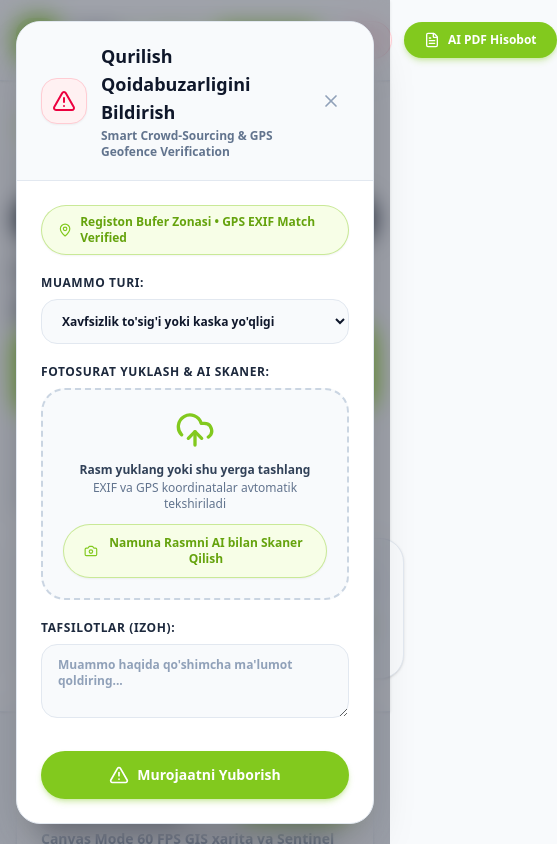
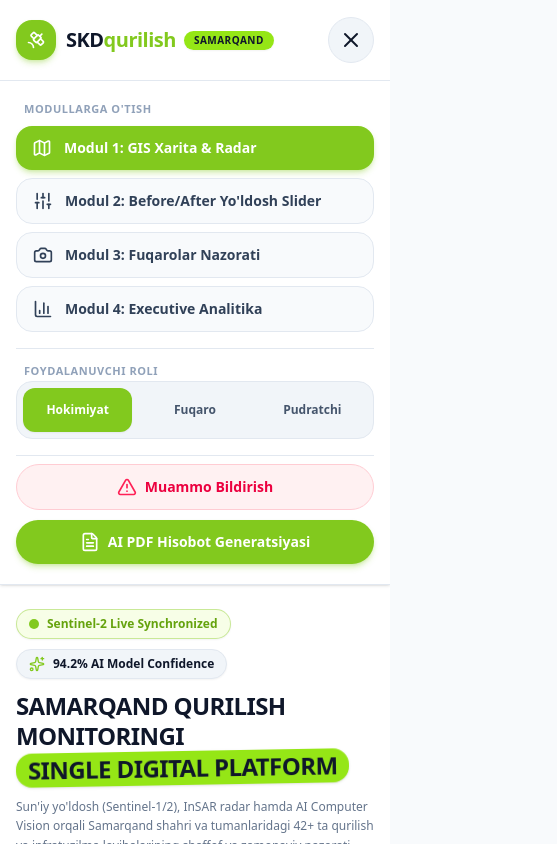
Before and after one commit to FarrukhDev-io/qurilishSKD, a Next.js app in the folder web/: page / in a window 390 px wide. Both pictures are taken after a click on the button "Toggle Mobile Menu". Shown: the top 844 px of the page, 557 px wide, since content can reach past the window. Built offline with nearby package versions, Linux system fonts and the light colour scheme.

Commit message:
feat: make Navbar and HeaderBanner 100% mobile responsive with drawer menu and 44px touch targets

```diff
--- a/web/app/page.tsx
+++ b/web/app/page.tsx
@@ -84,11 +84,11 @@ export default function Home() {
   }, [switchTab]);
 
   return (
-    <div className="min-h-screen bg-[#F8FAFC] text-[#0F172A] flex flex-col font-sans selection:bg-[#82C91E] selection:text-white relative">
+    <div className="min-h-screen bg-[#F8FAFC] text-[#0F172A] flex flex-col font-sans selection:bg-[#82C91E] selection:text-white relative overflow-x-hidden">
 
       {/* FLOATING DEMO TOAST NOTIFICATION BANNER */}
       {toastMessage && (
-        <div className="fixed bottom-6 right-6 z-50 max-w-md bg-[#0F172A] text-white px-5 py-3 rounded-2xl shadow-2xl border border-slate-700 flex items-center space-x-3 animate-bounce">
+        <div className="fixed bottom-6 right-4 sm:right-6 z-50 max-w-sm sm:max-w-md bg-[#0F172A] text-white px-4 sm:px-5 py-3 rounded-2xl shadow-2xl border border-slate-700 flex items-center space-x-3 animate-bounce">
           <div className="p-2 rounded-xl bg-[#82C91E] text-white shrink-0">
             <Info className="w-4 h-4" />
           </div>
@@ -115,7 +115,7 @@ export default function Home() {
       <HeaderBanner />
 
       {/* Main Content Area */}
-      <main className="flex-1 max-w-7xl w-full mx-auto px-4 sm:px-6 lg:px-8 py-8 space-y-8">
+      <main className="flex-1 max-w-7xl w-full mx-auto px-4 sm:px-6 lg:px-8 py-6 sm:py-8 space-y-6 sm:space-y-8">
 
         {/* Dynamic Tab Module Render */}
         {activeTab === 'map' && (
--- a/web/components/layout/HeaderBanner.tsx
+++ b/web/components/layout/HeaderBanner.tsx
@@ -5,17 +5,17 @@ import { Sparkles } from 'lucide-react';
 
 export const HeaderBanner: React.FC = () => {
   return (
-    <div className="bg-white border-b border-slate-200 px-4 py-8 shadow-sm">
+    <div className="bg-white border-b border-slate-200 px-4 py-6 sm:py-8 shadow-sm overflow-x-hidden">
       <div className="max-w-7xl mx-auto space-y-5">
 
         <div className="flex flex-wrap items-center justify-between gap-6">
           <div className="space-y-3 max-w-4xl">
 
             {/* Badges Row: Sentinel-2 Live Pulse & AI Model Confidence */}
-            <div className="flex flex-wrap items-center gap-3">
+            <div className="flex flex-wrap items-center gap-2.5 sm:gap-3">
 
               {/* Sentinel-2 Live Pulse Badge */}
-              <div className="inline-flex items-center space-x-2 px-3.5 py-1.5 rounded-full bg-[#F7FEE7] border border-[#82C91E]/40 text-xs font-extrabold text-[#65A30D] shadow-xs">
+              <div className="inline-flex items-center space-x-2 px-3 py-1.5 rounded-full bg-[#F7FEE7] border border-[#82C91E]/40 text-xs font-extrabold text-[#65A30D] shadow-xs">
                 <span className="flex h-2.5 w-2.5 relative">
                   <span className="animate-ping absolute inline-flex h-full w-full rounded-full bg-[#82C91E] opacity-75"></span>
                   <span className="relative inline-flex rounded-full h-2.5 w-2.5 bg-[#82C91E]"></span>
@@ -24,13 +24,13 @@ export const HeaderBanner: React.FC = () => {
               </div>
 
               {/* 94.2% AI Model Confidence Indicator */}
-              <div className="inline-flex items-center space-x-2 px-3.5 py-1.5 rounded-full bg-slate-100 border border-slate-200 text-xs font-extrabold text-[#0F172A] shadow-xs">
+              <div className="inline-flex items-center space-x-2 px-3 py-1.5 rounded-full bg-slate-100 border border-slate-200 text-xs font-extrabold text-[#0F172A] shadow-xs">
                 <Sparkles className="w-4 h-4 text-[#82C91E]" />
-                <span>94.2% AI Model Confidence (YOLOv8 + InSAR)</span>
+                <span>94.2% AI Model Confidence</span>
               </div>
 
               {/* Demo Keyboard Hotkeys Badge */}
-              <div className="inline-flex items-center space-x-1.5 px-3.5 py-1.5 rounded-full bg-[#0F172A] text-white text-xs font-mono font-bold shadow-sm">
+              <div className="hidden sm:inline-flex items-center space-x-1.5 px-3.5 py-1.5 rounded-full bg-[#0F172A] text-white text-xs font-mono font-bold shadow-sm">
                 <span className="text-[#82C91E]">Hotkeys:</span>
                 <span>[M] Xarita | [S] Slider | [C] Scanner | [A] Analytics</span>
               </div>
@@ -38,33 +38,33 @@ export const HeaderBanner: React.FC = () => {
             </div>
 
             {/* Startup Base Hero Title */}
-            <h2 className="text-3xl sm:text-4xl lg:text-5xl font-extrabold text-[#0F172A] tracking-tight leading-tight">
+            <h2 className="text-2xl sm:text-4xl lg:text-5xl font-extrabold text-[#0F172A] tracking-tight leading-tight">
               SAMARQAND QURILISH MONITORINGI{' '}
-              <span className="inline-block bg-[#95E616] text-[#0F172A] px-3.5 py-1 rounded-2xl shadow-sm transform -rotate-1 hover:rotate-0 transition-transform">
+              <span className="inline-block bg-[#95E616] text-[#0F172A] px-3 py-0.5 sm:px-3.5 sm:py-1 rounded-2xl shadow-sm transform -rotate-1 hover:rotate-0 transition-transform">
                 SINGLE DIGITAL PLATFORM
               </span>
             </h2>
 
-            <p className="text-sm sm:text-base text-[#64748B] font-medium leading-relaxed max-w-3xl">
+            <p className="text-xs sm:text-base text-[#64748B] font-medium leading-relaxed max-w-3xl">
               Sun'iy yo'ldosh (Sentinel-1/2), InSAR radar hamda AI Computer Vision orqali Samarqand shahri va tumanlaridagi 42+ ta qurilish va infratuzilma loyihalarining shaffof va zamonaviy nazorati.
             </p>
           </div>
 
           {/* Quick Executive Metrics Card */}
-          <div className="bg-[#F8FAFC] p-5 rounded-3xl border border-slate-200 shadow-sm flex items-center space-x-5">
-            <div className="text-center px-3">
-              <p className="text-[11px] text-slate-500 font-extrabold uppercase tracking-wider">AI Aniqligi</p>
-              <p className="text-2xl font-extrabold text-[#82C91E] mt-0.5">94.2%</p>
+          <div className="w-full lg:w-auto bg-[#F8FAFC] p-4 sm:p-5 rounded-3xl border border-slate-200 shadow-sm grid grid-cols-3 gap-2 sm:flex sm:items-center sm:space-x-5 text-center">
+            <div className="px-1 sm:px-3">
+              <p className="text-[10px] sm:text-[11px] text-slate-500 font-extrabold uppercase tracking-wider">AI Aniqligi</p>
+              <p className="text-xl sm:text-2xl font-extrabold text-[#82C91E] mt-0.5">94.2%</p>
             </div>
-            <div className="h-10 w-px bg-slate-200"></div>
-            <div className="text-center px-3">
-              <p className="text-[11px] text-slate-500 font-extrabold uppercase tracking-wider">Ob'ektlar Soni</p>
-              <p className="text-2xl font-extrabold text-[#0F172A] mt-0.5">42+ ta</p>
+            <div className="hidden sm:block h-10 w-px bg-slate-200"></div>
+            <div className="px-1 sm:px-3">
+              <p className="text-[10px] sm:text-[11px] text-slate-500 font-extrabold uppercase tracking-wider">Ob'ektlar Soni</p>
+              <p className="text-xl sm:text-2xl font-extrabold text-[#0F172A] mt-0.5">42+ ta</p>
             </div>
-            <div className="h-10 w-px bg-slate-200"></div>
-            <div className="text-center px-3">
-              <p className="text-[11px] text-slate-500 font-extrabold uppercase tracking-wider">Sentinel Pass</p>
-              <p className="text-2xl font-extrabold text-[#65A30D] mt-0.5">154+</p>
+            <div className="hidden sm:block h-10 w-px bg-slate-200"></div>
+            <div className="px-1 sm:px-3">
+              <p className="text-[10px] sm:text-[11px] text-slate-500 font-extrabold uppercase tracking-wider">Sentinel Pass</p>
+              <p className="text-xl sm:text-2xl font-extrabold text-[#65A30D] mt-0.5">154+</p>
             </div>
           </div>
         </div>
--- a/web/components/layout/Navbar.tsx
+++ b/web/components/layout/Navbar.tsx
@@ -1,7 +1,7 @@
 'use client';
 
-import React from 'react';
-import { Satellite, FileText, AlertTriangle } from 'lucide-react';
+import React, { useState } from 'react';
+import { Satellite, FileText, AlertTriangle, Menu, X, Map, Sliders, Camera, BarChart3 } from 'lucide-react';
 import { TabType } from '../../app/page';
 
 export interface NavbarProps {
@@ -21,31 +21,33 @@ export const Navbar: React.FC<NavbarProps> = ({
   onOpenReportModal,
   onOpenPdfModal,
 }) => {
+  const [isMobileMenuOpen, setIsMobileMenuOpen] = useState(false);
+
   return (
-    <header className="sticky top-0 z-50 bg-white/95 backdrop-blur-md border-b border-slate-200 shadow-sm transition-all">
+    <header className="sticky top-0 z-50 bg-white/95 backdrop-blur-md border-b border-slate-200 shadow-sm transition-all overflow-x-hidden">
       <div className="max-w-7xl mx-auto px-4 sm:px-6 lg:px-8">
-        <div className="flex items-center justify-between h-20 gap-4">
+        <div className="flex items-center justify-between h-20 gap-3">
 
           {/* 1. Chap tomonda: Yirik SKDqurilish Logo va Samarqand Pill Badge */}
-          <div className="flex items-center space-x-3 shrink-0">
-            <div className="w-11 h-11 rounded-2xl bg-[#82C91E] flex items-center justify-center shadow-md shadow-[#82C91E]/30 transition-transform hover:scale-105">
-              <Satellite className="w-6 h-6 text-white" />
+          <div className="flex items-center space-x-2.5 sm:space-x-3 shrink-0">
+            <div className="w-10 h-10 sm:w-11 sm:h-11 rounded-2xl bg-[#82C91E] flex items-center justify-center shadow-md shadow-[#82C91E]/30 transition-transform hover:scale-105">
+              <Satellite className="w-5 h-5 sm:w-6 sm:h-6 text-white" />
             </div>
             <div className="flex items-center space-x-2">
-              <h1 className="text-2xl font-extrabold tracking-tight text-[#0F172A]">
+              <h1 className="text-xl sm:text-2xl font-extrabold tracking-tight text-[#0F172A]">
                 SKD<span className="text-[#82C91E]">qurilish</span>
               </h1>
-              <span className="px-3 py-1 text-xs font-black uppercase bg-[#95E616] text-[#0F172A] rounded-full tracking-wider shadow-xs">
+              <span className="px-2.5 py-0.5 sm:px-3 sm:py-1 text-[10px] sm:text-xs font-black uppercase bg-[#95E616] text-[#0F172A] rounded-full tracking-wider shadow-xs">
                 Samarqand
               </span>
             </div>
           </div>
 
-          {/* 2. Markazda: 4 ta toza, yirik va o'qilishi oson navigatsiya havolasi */}
+          {/* 2. Markazda (Desktop >= lg): 4 ta toza, yirik navigatsiya havolasi */}
           <nav className="hidden lg:flex items-center space-x-1.5 bg-slate-100 p-1.5 rounded-full border border-slate-200 shadow-inner">
             <button
               onClick={() => setActiveTab('map')}
-              className={`px-5 py-2.5 rounded-full text-sm font-bold transition-all duration-200 cursor-pointer whitespace-nowrap ${
+              className={`px-5 py-2.5 rounded-full text-sm font-bold transition-all duration-200 cursor-pointer whitespace-nowrap min-h-[44px] ${
                 activeTab === 'map'
                   ? 'bg-[#82C91E] text-white shadow-md shadow-[#82C91E]/30 scale-[1.02]'
                   : 'text-slate-600 hover:text-slate-900 hover:bg-white'
@@ -56,7 +58,7 @@ export const Navbar: React.FC<NavbarProps> = ({
 
             <button
               onClick={() => setActiveTab('slider')}
-              className={`px-5 py-2.5 rounded-full text-sm font-bold transition-all duration-200 cursor-pointer whitespace-nowrap ${
+              className={`px-5 py-2.5 rounded-full text-sm font-bold transition-all duration-200 cursor-pointer whitespace-nowrap min-h-[44px] ${
                 activeTab === 'slider'
                   ? 'bg-[#82C91E] text-white shadow-md shadow-[#82C91E]/30 scale-[1.02]'
                   : 'text-slate-600 hover:text-slate-900 hover:bg-white'
@@ -67,7 +69,7 @@ export const Navbar: React.FC<NavbarProps> = ({
 
             <button
               onClick={() => setActiveTab('crowd')}
-              className={`px-5 py-2.5 rounded-full text-sm font-bold transition-all duration-200 cursor-pointer whitespace-nowrap ${
+              className={`px-5 py-2.5 rounded-full text-sm font-bold transition-all duration-200 cursor-pointer whitespace-nowrap min-h-[44px] ${
                 activeTab === 'crowd'
                   ? 'bg-[#82C91E] text-white shadow-md shadow-[#82C91E]/30 scale-[1.02]'
                   : 'text-slate-600 hover:text-slate-900 hover:bg-white'
@@ -78,7 +80,7 @@ export const Navbar: React.FC<NavbarProps> = ({
 
             <button
               onClick={() => setActiveTab('analytics')}
-              className={`px-5 py-2.5 rounded-full text-sm font-bold transition-all duration-200 cursor-pointer whitespace-nowrap ${
+              className={`px-5 py-2.5 rounded-full text-sm font-bold transition-all duration-200 cursor-pointer whitespace-nowrap min-h-[44px] ${
                 activeTab === 'analytics'
                   ? 'bg-[#82C91E] text-white shadow-md shadow-[#82C91E]/30 scale-[1.02]'
                   : 'text-slate-600 hover:text-slate-900 hover:bg-white'
@@ -88,14 +90,14 @@ export const Navbar: React.FC<NavbarProps> = ({
             </button>
           </nav>
 
-          {/* 3. O'ng tomonda: Ixcham rol almashtirgich va AI PDF Hisobot tugmasi */}
-          <div className="flex items-center space-x-3 shrink-0">
+          {/* 3. O'ng tomonda: Actions & Mobile Hamburger Toggle */}
+          <div className="flex items-center space-x-2 sm:space-x-3 shrink-0">
 
-            {/* Compact Role Switcher Capsule Pill */}
+            {/* Compact Role Switcher (Desktop >= sm) */}
             <div className="hidden sm:flex items-center bg-slate-100 p-1 rounded-full border border-slate-200 text-xs font-bold">
               <button
                 onClick={() => setActiveRole('hokimiyat')}
-                className={`px-3 py-1.5 rounded-full transition-all cursor-pointer ${
+                className={`px-3 py-1.5 rounded-full transition-all cursor-pointer min-h-[36px] ${
                   activeRole === 'hokimiyat'
                     ? 'bg-[#82C91E] text-white shadow-xs font-extrabold'
                     : 'text-slate-600 hover:text-slate-900'
@@ -105,7 +107,7 @@ export const Navbar: React.FC<NavbarProps> = ({
               </button>
               <button
                 onClick={() => setActiveRole('fuqaro')}
-                className={`px-3 py-1.5 rounded-full transition-all cursor-pointer ${
+                className={`px-3 py-1.5 rounded-full transition-all cursor-pointer min-h-[36px] ${
                   activeRole === 'fuqaro'
                     ? 'bg-[#82C91E] text-white shadow-xs font-extrabold'
                     : 'text-slate-600 hover:text-slate-900'
@@ -115,7 +117,7 @@ export const Navbar: React.FC<NavbarProps> = ({
               </button>
               <button
                 onClick={() => setActiveRole('pudratchi')}
-                className={`px-3 py-1.5 rounded-full transition-all cursor-pointer ${
+                className={`px-3 py-1.5 rounded-full transition-all cursor-pointer min-h-[36px] ${
                   activeRole === 'pudratchi'
                     ? 'bg-[#82C91E] text-white shadow-xs font-extrabold'
                     : 'text-slate-600 hover:text-slate-900'
@@ -125,28 +127,148 @@ export const Navbar: React.FC<NavbarProps> = ({
               </button>
             </div>
 
-            {/* Muammo Bildirish Button */}
+            {/* Muammo Bildirish Button (Hidden on very small mobile screens) */}
             <button
               onClick={onOpenReportModal}
-              className="flex items-center space-x-1.5 px-4 py-2.5 rounded-full text-xs sm:text-sm font-bold bg-rose-50 text-rose-600 border border-rose-200 hover:bg-rose-100 transition-all shadow-xs active:scale-95 cursor-pointer"
+              className="hidden md:flex items-center space-x-1.5 px-4 py-2.5 rounded-full text-xs sm:text-sm font-bold bg-rose-50 text-rose-600 border border-rose-200 hover:bg-rose-100 transition-all shadow-xs active:scale-95 cursor-pointer min-h-[44px]"
             >
               <AlertTriangle className="w-4 h-4 text-rose-500" />
-              <span className="hidden sm:inline">Muammo Bildirish</span>
+              <span>Muammo Bildirish</span>
             </button>
 
             {/* Yagona AI PDF Hisobot Button */}
             <button
               onClick={onOpenPdfModal}
-              className="flex items-center space-x-2 px-5 py-2.5 rounded-full text-xs sm:text-sm font-extrabold bg-[#82C91E] text-white hover:bg-[#65A30D] shadow-md shadow-[#82C91E]/30 transition-all active:scale-95 cursor-pointer"
+              className="hidden sm:flex items-center space-x-2 px-5 py-2.5 rounded-full text-xs sm:text-sm font-extrabold bg-[#82C91E] text-white hover:bg-[#65A30D] shadow-md shadow-[#82C91E]/30 transition-all active:scale-95 cursor-pointer min-h-[44px]"
             >
               <FileText className="w-4 h-4" />
               <span>AI PDF Hisobot</span>
+            </button>
+
+            {/* 📱 MOBILE HAMBURGER MENU TOGGLE BUTTON (< lg) */}
+            <button
+              onClick={() => setIsMobileMenuOpen(!isMobileMenuOpen)}
+              className="lg:hidden p-2.5 rounded-full text-[#0F172A] bg-slate-100 hover:bg-slate-200 border border-slate-200 transition-colors min-h-[44px] min-w-[44px] flex items-center justify-center cursor-pointer active:scale-95"
+              aria-label="Toggle Mobile Menu"
+            >
+              {isMobileMenuOpen ? <X className="w-6 h-6 text-[#0F172A]" /> : <Menu className="w-6 h-6 text-[#0F172A]" />}
             </button>
 
           </div>
 
         </div>
       </div>
+
+      {/* 📱 MOBILE DRAWER MENU OVERLAY (< lg) */}
+      {isMobileMenuOpen && (
+        <div className="lg:hidden border-t border-slate-200 bg-white/98 backdrop-blur-md px-4 py-5 space-y-4 animate-fadeIn shadow-xl">
+
+          {/* Module Navigation Links */}
+          <div className="flex flex-col space-y-2">
+            <span className="text-[11px] font-black uppercase text-slate-400 px-2 tracking-wider">Modullarga O'tish</span>
+
+            <button
+              onClick={() => { setActiveTab('map'); setIsMobileMenuOpen(false); }}
+              className={`w-full flex items-center space-x-3 px-4 py-3 rounded-2xl text-sm font-extrabold min-h-[44px] transition-all cursor-pointer ${
+                activeTab === 'map'
+                  ? 'bg-[#82C91E] text-white shadow-md shadow-[#82C91E]/30'
+                  : 'text-slate-700 bg-slate-50 border border-slate-200'
+              }`}
+            >
+              <Map className="w-5 h-5 shrink-0" />
+              <span>Modul 1: GIS Xarita & Radar</span>
+            </button>
+
+            <button
+              onClick={() => { setActiveTab('slider'); setIsMobileMenuOpen(false); }}
+              className={`w-full flex items-center space-x-3 px-4 py-3 rounded-2xl text-sm font-extrabold min-h-[44px] transition-all cursor-pointer ${
+                activeTab === 'slider'
+                  ? 'bg-[#82C91E] text-white shadow-md shadow-[#82C91E]/30'
+                  : 'text-slate-700 bg-slate-50 border border-slate-200'
+              }`}
+            >
+              <Sliders className="w-5 h-5 shrink-0" />
+              <span>Modul 2: Before/After Yo'ldosh Slider</span>
+            </button>
+
+            <button
+              onClick={() => { setActiveTab('crowd'); setIsMobileMenuOpen(false); }}
+              className={`w-full flex items-center space-x-3 px-4 py-3 rounded-2xl text-sm font-extrabold min-h-[44px] transition-all cursor-pointer ${
+                activeTab === 'crowd'
+                  ? 'bg-[#82C91E] text-white shadow-md shadow-[#82C91E]/30'
+                  : 'text-slate-700 bg-slate-50 border border-slate-200'
+              }`}
+            >
+              <Camera className="w-5 h-5 shrink-0" />
+              <span>Modul 3: Fuqarolar Nazorati</span>
+            </button>
+
+            <button
+              onClick={() => { setActiveTab('analytics'); setIsMobileMenuOpen(false); }}
+              className={`w-full flex items-center space-x-3 px-4 py-3 rounded-2xl text-sm font-extrabold min-h-[44px] transition-all cursor-pointer ${
+                activeTab === 'analytics'
+                  ? 'bg-[#82C91E] text-white shadow-md shadow-[#82C91E]/30'
+                  : 'text-slate-700 bg-slate-50 border border-slate-200'
+              }`}
+            >
+              <BarChart3 className="w-5 h-5 shrink-0" />
+              <span>Modul 4: Executive Analitika</span>
+            </button>
+          </div>
+
+          {/* Role Switcher Pills in Mobile Menu */}
+          <div className="space-y-2 pt-2 border-t border-slate-200">
+            <span className="text-[11px] font-black uppercase text-slate-400 px-2 tracking-wider">Foydalanuvchi Roli</span>
+            <div className="grid grid-cols-3 gap-2 bg-slate-100 p-1.5 rounded-2xl border border-slate-200">
+              <button
+                onClick={() => setActiveRole('hokimiyat')}
+                className={`py-2.5 text-xs font-extrabold rounded-xl transition-all cursor-pointer min-h-[44px] ${
+                  activeRole === 'hokimiyat' ? 'bg-[#82C91E] text-white shadow-xs' : 'text-slate-600'
+                }`}
+              >
+                Hokimiyat
+              </button>
+              <button
+                onClick={() => setActiveRole('fuqaro')}
+                className={`py-2.5 text-xs font-extrabold rounded-xl transition-all cursor-pointer min-h-[44px] ${
+                  activeRole === 'fuqaro' ? 'bg-[#82C91E] text-white shadow-xs' : 'text-slate-600'
+                }`}
+              >
+                Fuqaro
+              </button>
+              <button
+                onClick={() => setActiveRole('pudratchi')}
+                className={`py-2.5 text-xs font-extrabold rounded-xl transition-all cursor-pointer min-h-[44px] ${
+                  activeRole === 'pudratchi' ? 'bg-[#82C91E] text-white shadow-xs' : 'text-slate-600'
+                }`}
+              >
+                Pudratchi
+              </button>
+            </div>
+          </div>
+
+          {/* Action Buttons in Mobile Drawer */}
+          <div className="flex flex-col space-y-2.5 pt-2 border-t border-slate-200">
+            <button
+              onClick={() => { onOpenReportModal(); setIsMobileMenuOpen(false); }}
+              className="w-full flex items-center justify-center space-x-2 px-5 py-3 rounded-full text-sm font-bold bg-rose-50 text-rose-600 border border-rose-200 hover:bg-rose-100 min-h-[44px]"
+            >
+              <AlertTriangle className="w-5 h-5 text-rose-500" />
+              <span>Muammo Bildirish</span>
+            </button>
+
+            <button
+              onClick={() => { onOpenPdfModal(); setIsMobileMenuOpen(false); }}
+              className="w-full flex items-center justify-center space-x-2 px-5 py-3 rounded-full text-sm font-extrabold bg-[#82C91E] text-white hover:bg-[#65A30D] shadow-md shadow-[#82C91E]/30 min-h-[44px]"
+            >
+              <FileText className="w-5 h-5" />
+              <span>AI PDF Hisobot Generatsiyasi</span>
+            </button>
+          </div>
+
+        </div>
+      )}
+
     </header>
   );
 };
```
Also changed, not shown: 1 other file (tests, documents, lock files or other folders).
